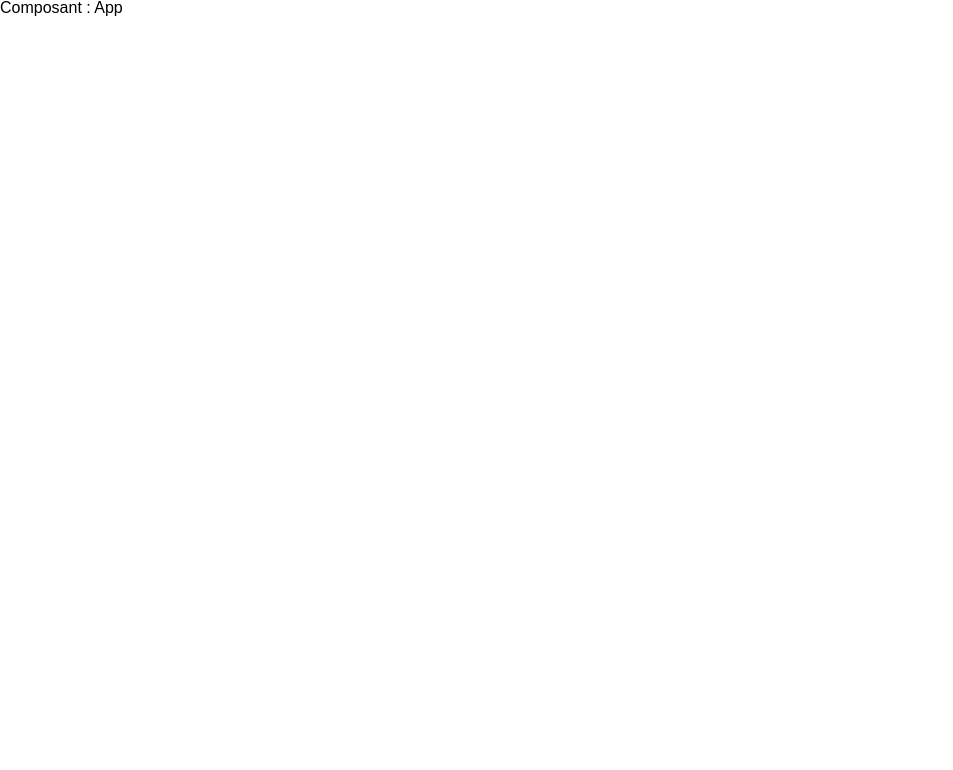
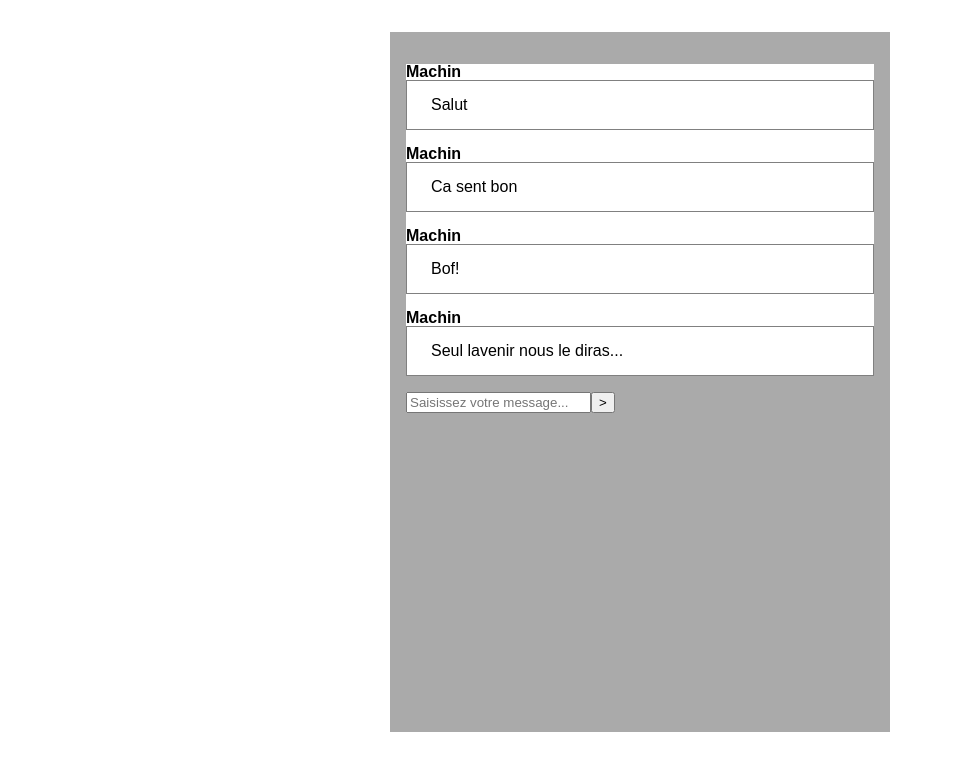
Before and after one commit to baptaste/chatroom, a React app: page / in a window 1280 px wide. Shown: the whole page, without its empty margins (0-953 px from the left). Built offline with nearby package versions, Linux system fonts and the light colour scheme.

Commit message:
test des props dans composants MessagesList et Message

```diff
--- a/src/components/App/index.js
+++ b/src/components/App/index.js
@@ -2,13 +2,21 @@
 import React from 'react';
 
 // == Import
+import MessagesList from 'src/components/MessagesList';
+import Form from 'src/components/Form';
 
 // == Composant
-const App = () => (
-  <div className="app">
-    <h1>Composant : App</h1>
-  </div>
-);
+
+const App = () => {
+  const testMessages = ['Salut', 'Ca sent bon', 'Bof!', 'Seul lavenir nous le diras...'];
+
+  return (
+    <div className="app">
+      <MessagesList messages={testMessages} />
+      <Form />
+    </div>
+  );
+};
 
 // == Export
 export default App;
--- /dev/null
+++ b/src/components/Form/index.js
@@ -0,0 +1,17 @@
+import React from 'react';
+
+const Form = () => (
+  <form>
+    <input
+      type="text"
+      placeholder="Saisissez votre message..."
+    />
+    <button
+      type="button"
+    >
+      >
+    </button>
+  </form>
+);
+
+export default Form;
--- /dev/null
+++ b/src/components/Message/index.js
@@ -0,0 +1,15 @@
+import React from 'react';
+import PropTypes from 'prop-types';
+
+const Message = ({ message }) => (
+  <div className="message">
+    <p className="message__author">Machin</p>
+    <p className="message__content">{message}</p>
+  </div>
+);
+
+Message.propTypes = {
+  message: PropTypes.string.isRequired,
+};
+
+export default Message;
--- /dev/null
+++ b/src/components/MessagesList/index.js
@@ -0,0 +1,22 @@
+import React from 'react';
+import PropTypes from 'prop-types';
+
+import Message from 'src/components/Message';
+
+const MessagesList = ({ messages }) => (
+  <div className="messagesList">
+    {messages.map((message) => (
+      <Message
+        message={message}
+      />
+    ))}
+  </div>
+);
+
+MessagesList.propTypes = {
+  messages: PropTypes.arrayOf(
+    PropTypes.string.isRequired,
+  ).isRequired,
+};
+
+export default MessagesList;
--- a/src/styles/index.scss
+++ b/src/styles/index.scss
@@ -5,14 +5,27 @@ body {
   font-family: sans-serif;
 }
 
-/*
-  // or you can import your own font
-  @font-face {
-    font-family: 'Roboto';
-    src: url('../assets/fonts/Roboto-Regular.ttf');
+.app {
+  width: 500px;
+  height: 700px;
+  margin: 2rem auto;
+  padding: 1rem;
+  background-color: #aaa;
+}
+
+.messagesList {
+  background-color: white;
+}
+
+.message {
+  margin: 1rem auto;
+
+  &__author {
+    font-weight: bold;
   }
 
-  body {
-    font-family: 'Roboto', sans-serif;
+  &__content {
+    padding: 1em 1.5em;
+    border: 1px solid grey;
   }
-*/
+}
```
